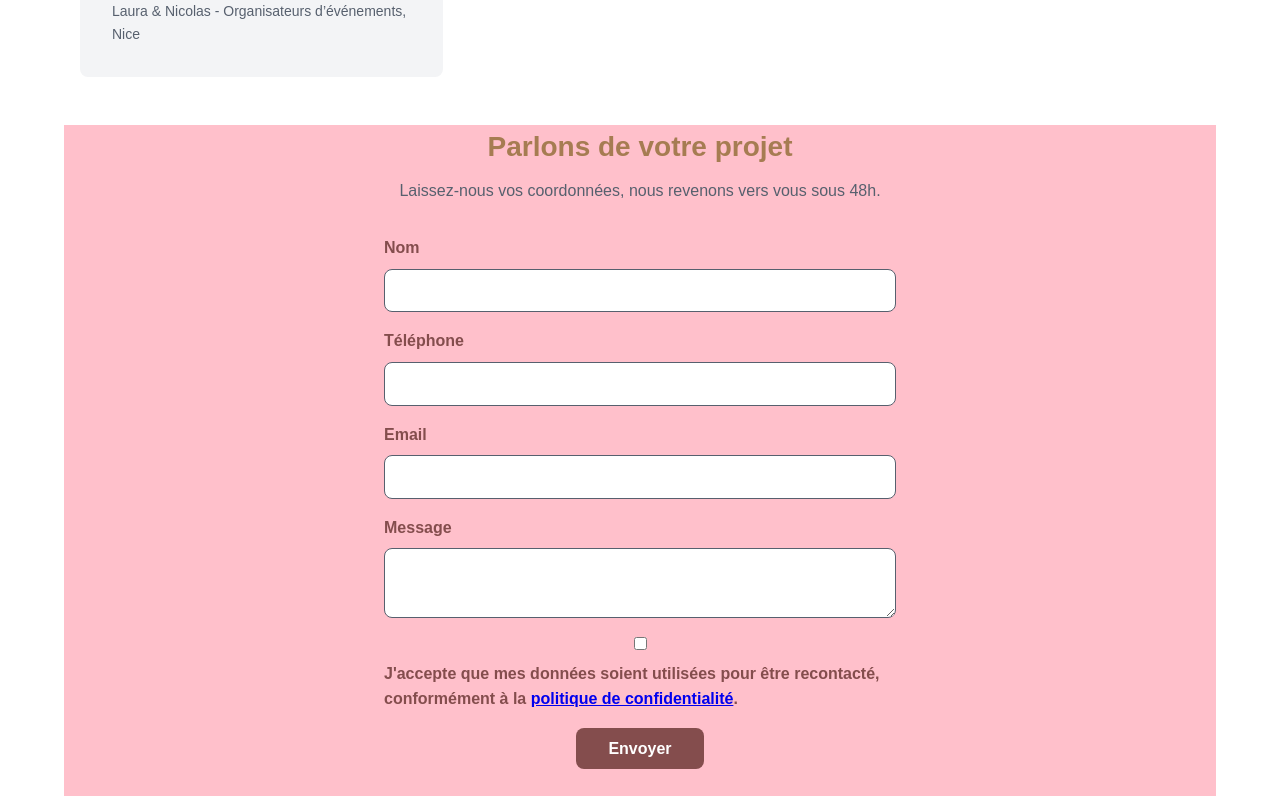
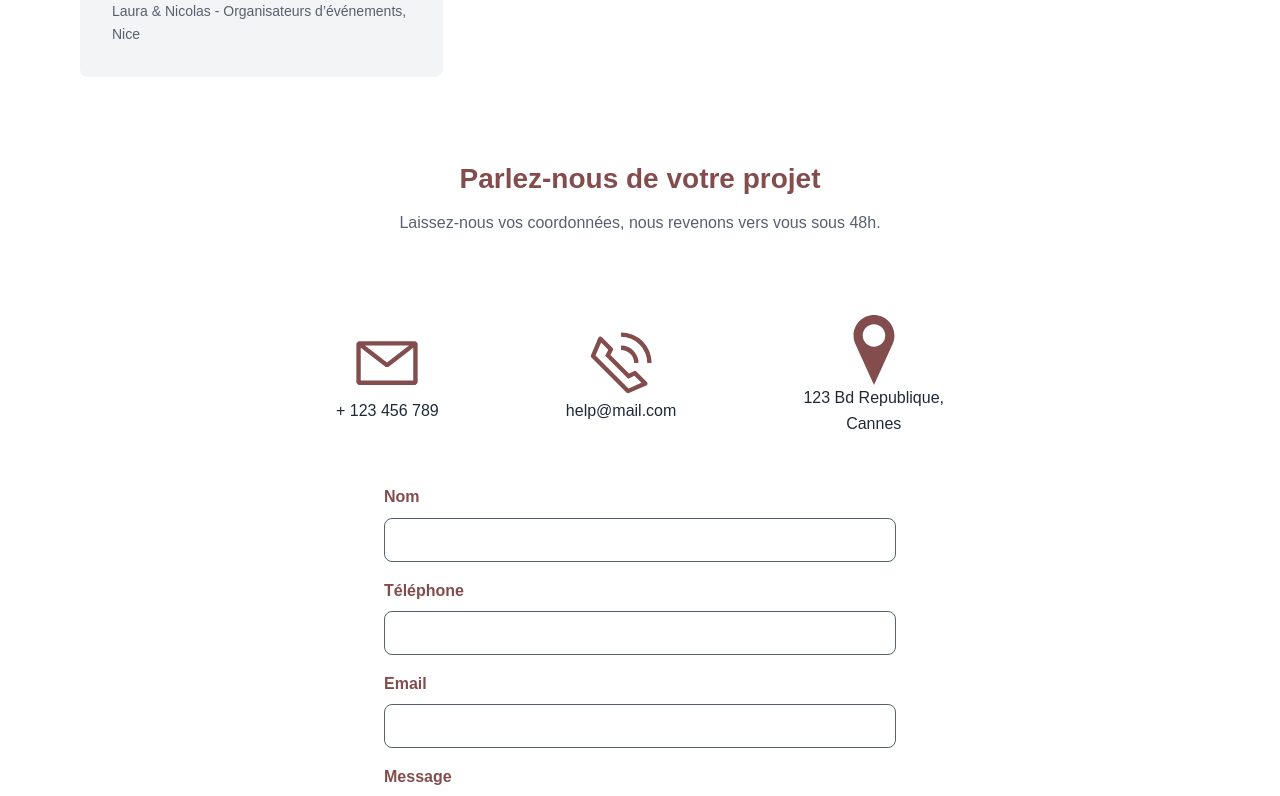
Before and after one commit to jorge-santoss/landingpage-clara, a Next.js app: page / in a window 1280 px wide. Shown: the part 2840-3636 px from the top of the page. Built offline with nearby package versions, Linux system fonts and the light colour scheme; a web font is replaced by a local one.

Commit message:
form css

```diff
--- a/components/CtaSection/CtaSection.module.css
+++ b/components/CtaSection/CtaSection.module.css
@@ -3,13 +3,14 @@
     flex-direction: column;
     align-items: center;
     padding-bottom: var(--space-xl);
-    background-color: pink;
+    margin-top: 2rem;
+    margin-bottom: 2rem;
 }
 
 .title {
     font-size: var(--text-xl);
     margin-block-end: var(--space-sm);
-    color: #A67C52;
+    color: #844D4D;
 }
 
 .intro {
@@ -17,3 +18,26 @@
     max-width: 32rem;
     margin-block-end: var(--space-lg);
 }
+
+.icons {
+    display: flex;
+    flex-direction: row;
+    justify-content: space-between;
+    align-items: center;
+    text-align: center;
+    width: 40rem;
+    padding: 1rem;
+}
+
+.icons_svg {
+    display: flex;
+    flex-direction: column;
+    align-items: center;
+    margin-top: 2rem;
+    margin-bottom: 2rem;
+}
+
+.icons_text {
+    display: flex;
+    flex-direction: column;
+}
--- a/components/CtaSection/CtaSection.tsx
+++ b/components/CtaSection/CtaSection.tsx
@@ -7,6 +7,29 @@ export default function CtaSection() {
         <section className={`${styles.cta} container`} id="contact" aria-labelledby="contact-title">
             <h2 className={styles.title} id="contact-title">{site.cta.title}</h2>
             <p className={styles.intro}>{site.cta.intro}</p>
+
+            <div className={styles.icons}>
+
+                <div className={styles.icons_svg}>
+                    <svg width="70px" height="70px" viewBox="0 0 16 16" xmlns="http://www.w3.org/2000/svg" fill="#844D4D"><path fill-rule="evenodd" clip-rule="evenodd" d="M1 3.5l.5-.5h13l.5.5v9l-.5.5h-13l-.5-.5v-9zm1 1.035V12h12V4.536L8.31 8.9H7.7L2 4.535zM13.03 4H2.97L8 7.869 13.03 4z"/></svg>
+                    <div className={styles.icons_text}><p>+ 123 456 789</p></div>
+                </div>
+
+
+
+                <div className={styles.icons_svg}>
+                    <svg width="70px" height="70px" viewBox="0 0 1024 1024" xmlns="http://www.w3.org/2000/svg"><path fill="#844D4D" d="M79.36 432.256L591.744 944.64a32 32 0 0035.2 6.784l253.44-108.544a32 32 0 009.984-52.032l-153.856-153.92a32 32 0 00-36.928-6.016l-69.888 34.944L358.08 394.24l35.008-69.888a32 32 0 00-5.952-36.928L233.152 133.568a32 32 0 00-52.032 10.048L72.512 397.056a32 32 0 006.784 35.2zm60.48-29.952l81.536-190.08L325.568 316.48l-24.64 49.216-20.608 41.216 32.576 32.64 271.552 271.552 32.64 32.64 41.216-20.672 49.28-24.576 104.192 104.128-190.08 81.472L139.84 402.304zM512 320v-64a256 256 0 01256 256h-64a192 192 0 00-192-192zm0-192V64a448 448 0 01448 448h-64a384 384 0 00-384-384z"/></svg>
+                    <div className={styles.icons_text}><p>help@mail.com</p></div>
+                </div>
+
+
+                <div className={styles.icons_svg}>
+                    <svg fill="#844D4D" version="1.1" id="Layer_1" xmlns="http://www.w3.org/2000/svg" width="70px" height="70px" viewBox="0 0 28.176 48.261"><g id="SVGRepo_bgCarrier" stroke-width="0"></g><g id="SVGRepo_tracerCarrier" stroke-linecap="round" stroke-linejoin="round"></g><g id="SVGRepo_iconCarrier"> <path d="M28.175,14.114C28.176,6.318,21.87,0,14.088,0C6.307,0,0,6.318,0,14.114c0,1.971,0.401,3.849,1.13,5.551l0.046,0.103 l0.143,0.314l12.769,28.179l12.77-28.179L27,19.768l0.045-0.103h-0.001C27.773,17.963,28.175,16.085,28.175,14.114z M19.525,19.665 c-1.403,1.381-3.321,2.227-5.438,2.227c-2.116,0-4.034-0.846-5.438-2.227c-1.436-1.411-2.326-3.378-2.326-5.551 c0-4.297,3.475-7.785,7.764-7.785s7.764,3.488,7.764,7.785C21.852,16.287,20.963,18.254,19.525,19.665z"></path> </g></svg>
+                    <div className={styles.icons_text}><p>123 Bd Republique,</p>
+                    <p> Cannes</p></div>
+                </div>
+
+            </div>
             <ContactForm />
         </section>
     );
--- a/content/site.json
+++ b/content/site.json
@@ -71,7 +71,7 @@
   },
 
   "cta": {
-    "title": "Parlons de votre projet",
+    "title": "Parlez‑nous de votre projet",
     "intro": "Laissez-nous vos coordonnées, nous revenons vers vous sous 48h.",
     "formEndpoint": ""
   },
```
